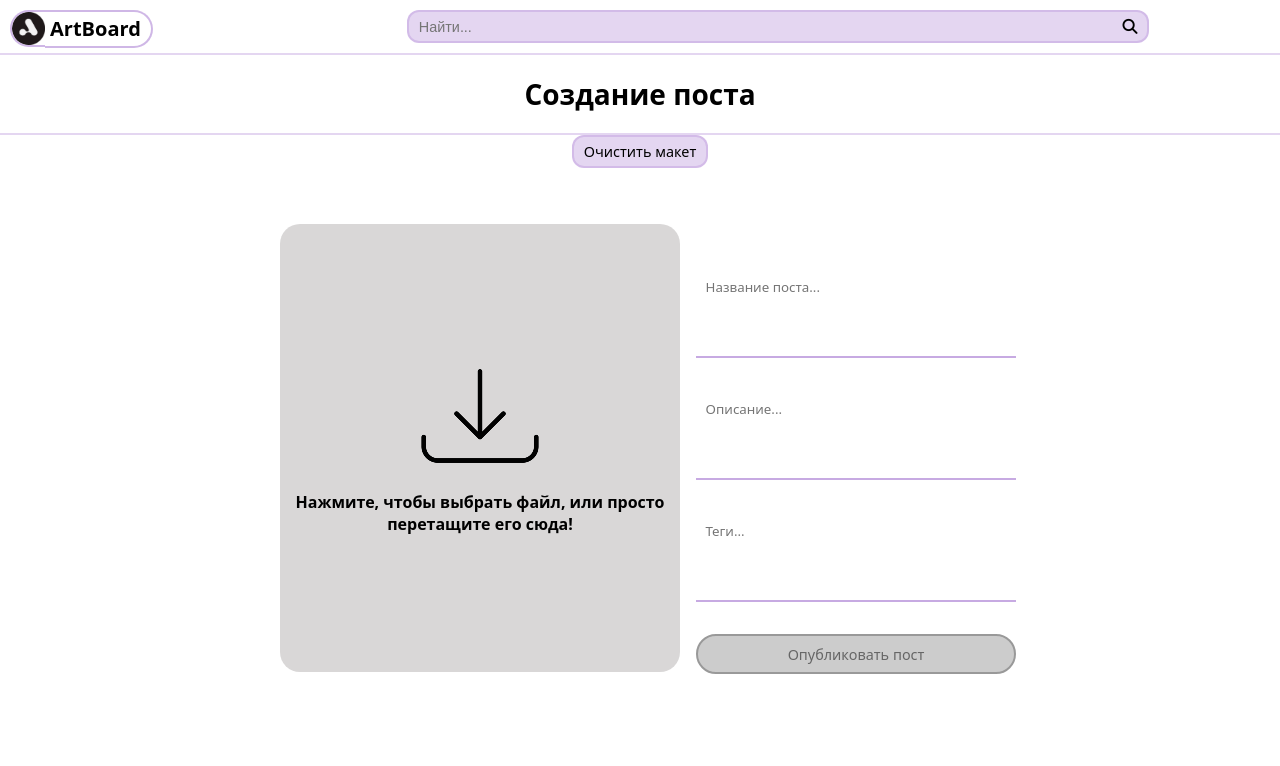
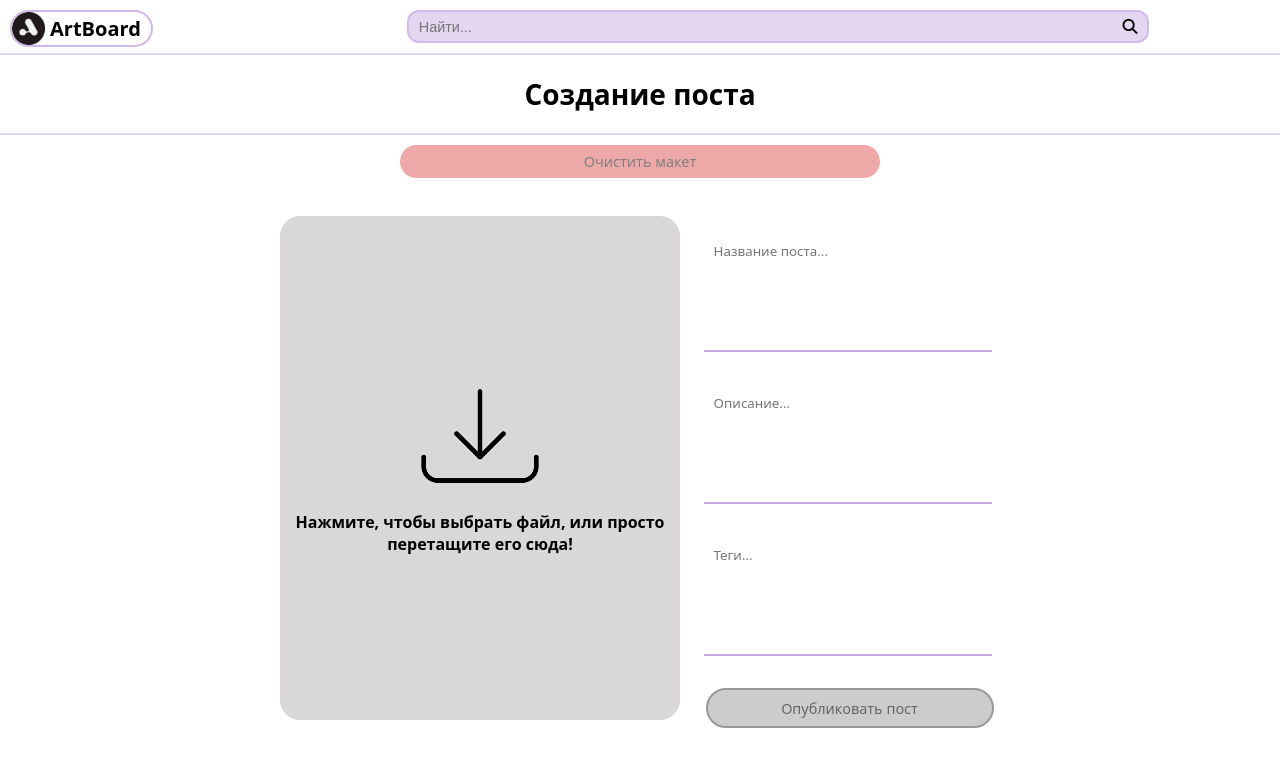
Before and after one commit to ilyak0shelev/mediahosting, a React (Create React App) app: page /create_post in a window 1280 px wide. Shown: the top 766 px of the page. Built offline with nearby package versions, Linux system fonts and the light colour scheme; no server answers.

Commit message:
Upd styles

```diff
--- a/src/styles/CreatePost.css
+++ b/src/styles/CreatePost.css
@@ -19,6 +19,41 @@
     padding: 20px 0 20px 0;
 }
 
+.clearBtnCont {
+    width: 38%;
+    display: flex;
+    justify-content: center;
+    align-items: center;
+    margin: 10px 0 10px 0;
+}
+
+#clear-btn {
+    background-color: transparent;
+    border: 2px solid transparent;
+    transition: 0.2s;
+    border-radius: 20px;
+    width: 100%;
+    background-color: rgba(224, 83, 83, 1);
+    opacity: 0.5;
+}
+
+#clear-btn:hover {
+    background-color: rgba(224, 83, 83, 0.8);
+    border: 2px solid rgba(218, 73, 73, 0.8);
+    opacity: 1;
+}
+
+.clearBtnCont:hover + .newPostMainCont{
+    box-shadow: 0px 0px 15px 5px rgba(224, 83, 83, 0.8);
+    border-radius: 20px;
+}
+
+#clear-btn:active {
+    background-color: rgba(224, 83, 83, 1);
+    border: 2px solid rgba(218, 73, 73, 1);
+    opacity: 1;
+}
+
 .newPostMainCont {
     display: flex;
     justify-content: center;
@@ -28,20 +63,37 @@
 }
 
 .uploadField {
+    height: 90%;
+    width: 400px;
+    display: flex;
+    justify-content: center;
+    align-items: center;
+    border-radius: 20px;
+    border: 2px solid transparent;
     background-color: rgba(179, 176, 176, 0.5);
-    height: 80%;
-    width: 400px;
-    border-radius: 20px;
-    display: flex;
     transition: 0.3s all;
-    border: 2px solid transparent;
 }
 
 .uploadField:hover {
     border-radius: 35px;
     border: 2px solid rgba(176, 135, 214, 0.342);
-    /* background-color: rgba(176, 135, 214, 0.4); */
     background-color: rgba(179, 176, 176, 0.7);
+}
+
+.uploadFieldSelected {
+    max-height: 90%;
+    max-width: 400px;
+    display: flex;
+    justify-content: center;
+    align-items: center;
+    border-radius: 20px;
+    border: 2px solid transparent;
+    transition: 0.3s all;
+}
+
+.uploadFieldSelected:hover {
+    border-radius: 35px;
+    border: 2px solid rgba(176, 135, 214, 0.342);
 }
 
 .fileInput {
@@ -72,7 +124,7 @@
     display: flex;
     flex-flow: column nowrap;
     justify-content: flex-start;
-    height: 70%;
+    height: 90%;
 }
 
 .descriptionForm {
@@ -81,20 +133,21 @@
     align-items: center;
     flex-flow: column wrap;
     width: 320px;
+    margin-left: 5%;
 }
 
 .newPostInput {
-    width: 100%;
+    width: 90%;
     display: flex;
     align-items: center;
     justify-content: center;
     flex-flow: row nowrap;
     border: none;
     border-bottom: 2px solid rgba(176, 135, 214, 0.7);
-    margin: 5%;
+    margin: 5% 5% 5% 0%;
     padding: 3%;
     transition: 0.3s;
-    height: 90px;
+    height: 120px;
     word-break: break-all;
     outline: none;
     resize: none;
@@ -108,7 +161,8 @@
 
 #createBtn {
     margin-top: 5%;
-    width: 100%;
+    margin-right: 5%;
+    width: 90%;
     height: 40px;
     border-radius: 20px;
 }
@@ -129,9 +183,10 @@
 }
 
 .progessBarCont {
-    width: 100%;
+    width: 90%;
     border: 2px solid rgba(176, 135, 214, 0.45);
     border-radius: 20px;
+    margin-right: 10px;
 }
 
 .progessBar {
@@ -141,14 +196,3 @@
     border-radius: 20px;
     padding:2px;
 }
-
-.publishedAlert {
-    border: 2px solid rgba(176, 135, 214, 0.45);
-    background-color: rgba(176, 135, 214, 0.35);
-    border-radius: 20px;
-    padding: 10px;
-    font-size: 14px;
-    font-weight: 500;
-    position: sticky;
-    top: 90%;
-}
--- a/src/styles/Header.css
+++ b/src/styles/Header.css
@@ -35,7 +35,7 @@
     align-items: center;
     font-size: 12px;
     border: 2px solid rgba(176, 135, 214, 0.6);
-    padding: 16px 10px 18px 5px;
+    padding: 16px 10px 17px 5px;
     border-radius: 0px 20px 20px 0px;
     border-left: none;
     font-family: system-ui, -apple-system, BlinkMacSystemFont, 'Segoe UI', Roboto, Oxygen, Ubuntu, Cantarell, 'Open Sans', 'Helvetica Neue', sans-serif;
```
